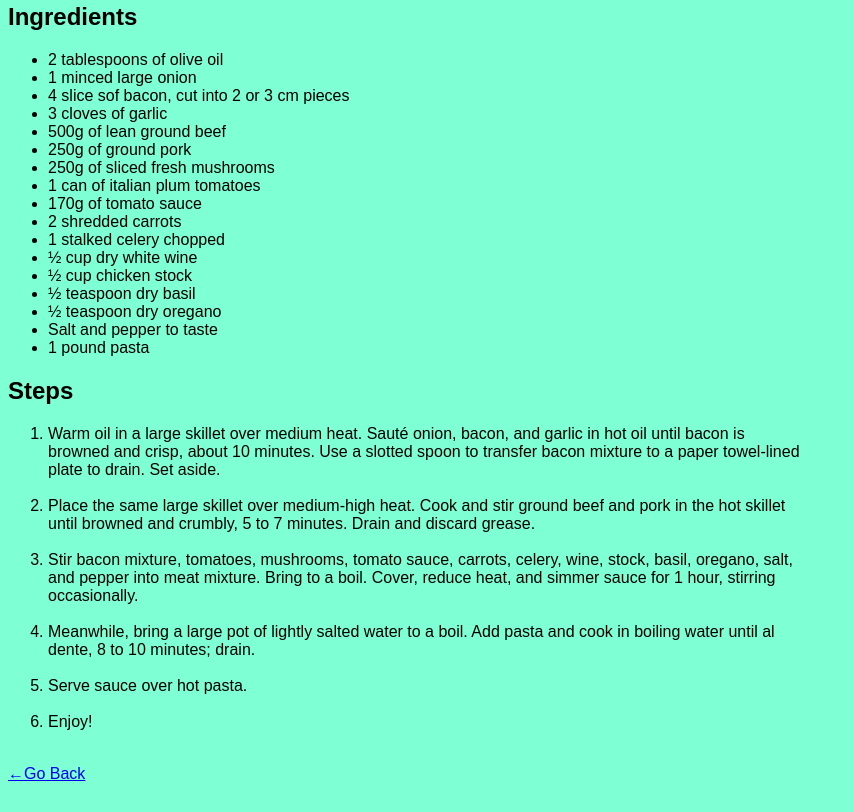
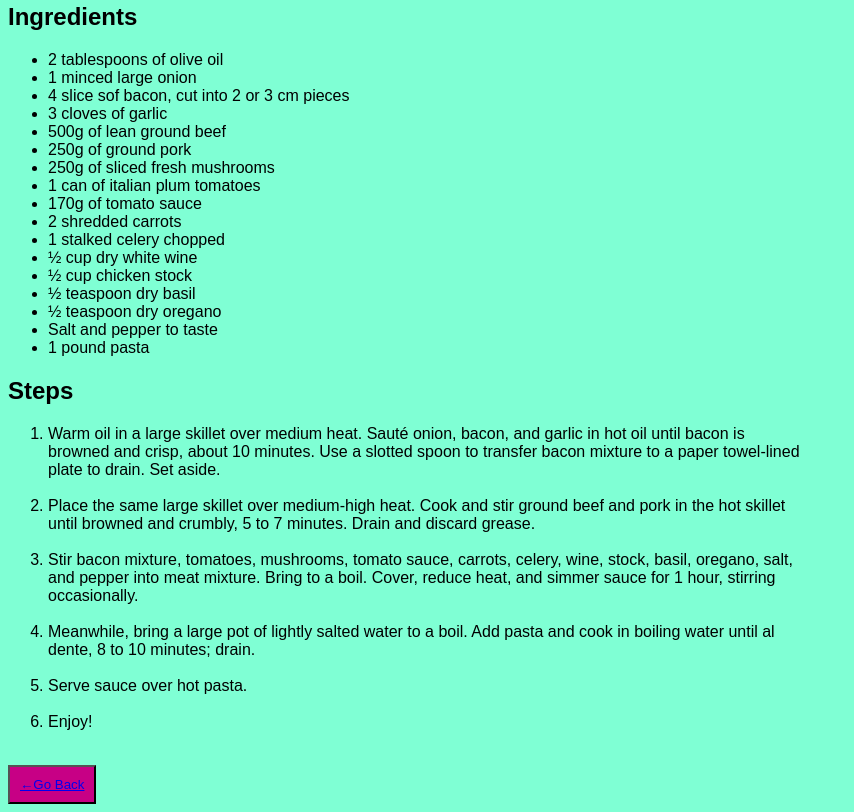
Before and after one commit to lurien89/odin-recipes, a plain HTML site: page recipes/bolognese.html in a window 1280 px wide. Shown: the part 721-1533 px from the top of the page, without its empty margins (0-854 px from the left). Drawn offline with Linux system fonts and the light colour scheme.

Commit message:
Add buttons at the end of each recipes page

```diff
--- a/css/style.css
+++ b/css/style.css
@@ -41,3 +41,8 @@ body{
     box-sizing: border-box;
     width: 800px;
 }
+
+.button{
+    padding: 10px;
+    background-color: #c70085 ;
+}
--- a/recipes/bolognese.html
+++ b/recipes/bolognese.html
@@ -42,6 +42,6 @@
             <li>Serve sauce over hot pasta.</li><br>
             <li>Enjoy!</li><br>
         </ol>
-        <p><a href="../index.html">&larr;Go Back</a></p>
+        <button class="button"><a href="../index.html">&larr;Go Back</a></button>
     </body>
 </html>
```
Also changed, not shown: index.html (+1 -1 lines), recipes/stuffed_eggplant.html (+1 -1 lines), recipes/turkey_burger.html (+1 -1 lines).
